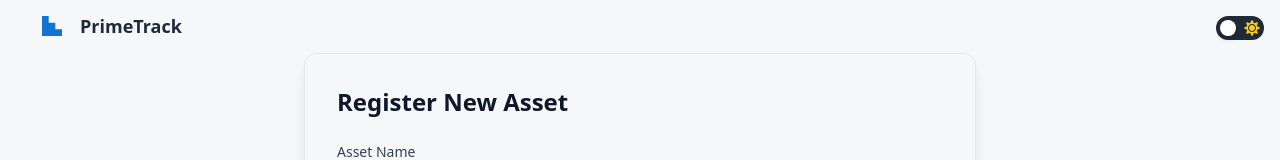
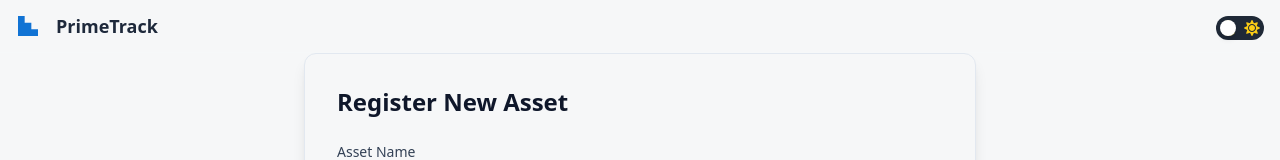
Before and after one commit to Allen-pogi/asset-monitoring-client, a React (Create React App) app: page /assets/add in a window 1280 px wide. Shown: the top 160 px of the page. Built offline with nearby package versions, Linux system fonts and the light colour scheme; sample sign-in values are in the browser's storage.

Commit message:
Update header.jsx

```diff
--- a/src/admin/components/header.jsx
+++ b/src/admin/components/header.jsx
@@ -17,7 +17,7 @@ const Header = () => {
   }, [dark]);
 
   return (
-    <header className="flex items-center border-b border-background-light/20 dark:border-background-dark/20 px-10 py-3 relative">
+    <header className="flex items-center border-b border-background-light/20 dark:border-background-dark/20 px-4 py-3 relative">
       {/* Dark Mode Toggle */}
       <div
         className={`absolute top-4 right-4 flex items-center justify-between w-12 h-6 p-1 rounded-full cursor-pointer transition-colors duration-300 ${
```
